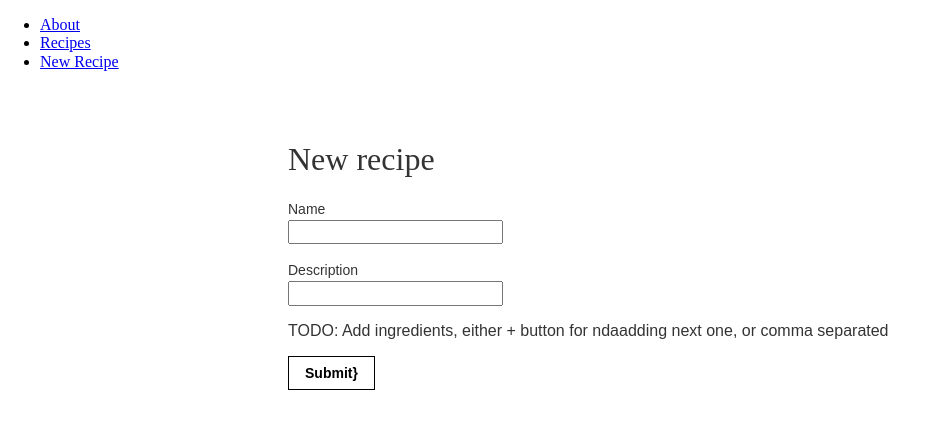
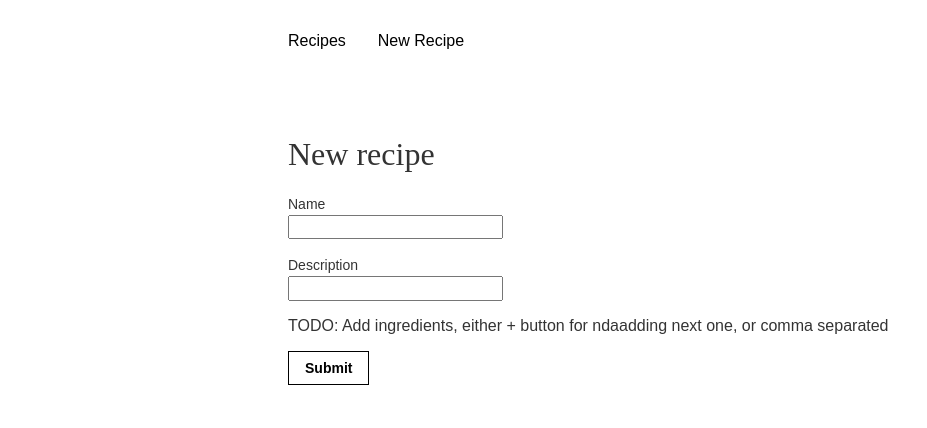
Before and after one commit to matildasmeds/react-exercise, a React (Create React App) app: page /recipes/new in a window 1280 px wide. Shown: the top 428 px of the page, without its empty margins (0-927 px from the left). Built offline with nearby package versions, Linux system fonts and the light colour scheme.

Commit message:
Some more styling

```diff
--- a/src/Button.js
+++ b/src/Button.js
@@ -1,7 +1,9 @@
 import React from 'react';
 
 function Button(props) {
-  return <button className='b ph3 pv2 input-reset ba b--black bg-transparent hover-white hover-bg-blue pointer f6'>{props.label}}</button>
+  return <button className='b ph3 pv2 input-reset ba b--black bg-transparent hover-white hover-bg-blue pointer f6'>
+    {props.label}
+  </button>
 }
 
 export default Button;
--- a/src/NavBar.js
+++ b/src/NavBar.js
@@ -13,20 +13,10 @@ class NavBar extends Component {
     return (
       <Router>
         <div>
-          <nav>
-            <ul>
-              <li>
-                <Link to="/">About</Link>
-              </li>
-              <li>
-                <Link to="/recipes">Recipes</Link>
-              </li>
-              <li>
-                <Link to="/recipes/new">New Recipe</Link>
-              </li>
-            </ul>
+          <nav className="pa3 pa4-ns mw7 center avenir">
+            <a className="link dim black f6 pr3 f5-ns dib mr3" href="/recipes" title="Recipes">Recipes</a>
+            <a className="link dim black f6 pr3 f5-ns dib mr3" href="/recipes/new" title="New">New Recipe</a>
           </nav>
-
           <section className="mw7 center avenir">
             <Switch>
               <Route path='/recipes/new'><RecipesNew /></Route>
--- a/src/Recipe.js
+++ b/src/Recipe.js
@@ -6,9 +6,9 @@ function Recipe(props) {
         <Ingredient name={ingredient.name} />
       </div>
     );
-  return <section className="bb b--black-10 ma3">
-    <div className="w-100 w-60-ns pl3-ns">
-      <h3 className="f3 fwl baskerville mt0 lh-title">{props.name}</h3>
+  return <section className="bb b--black-10">
+    <div className="w-100 mt4 mb5">
+      <h3 className="f4 fwl baskerville mt0 lh-title">{props.name}</h3>
       <p>{props.description}</p>
       <div>{ingredients_html}</div>
     </div>
--- a/src/RecipesList.js
+++ b/src/RecipesList.js
@@ -28,12 +28,9 @@ class RecipesList extends Component {
         />
       </div>
       );
-    return (
-      <div>
-        <h1 className="baskerville fw1 ph3 ph0-l m2">All Recipes</h1>
-        <div>
-          {recipes_html}
-        </div>
+    return ( <div className="pa4 black-80">
+        <h1 class="baskerville fw1 ph3 ph0-l bb b--black-10">All recipes</h1>
+        {recipes_html}
       </div>
     )
   }
```
